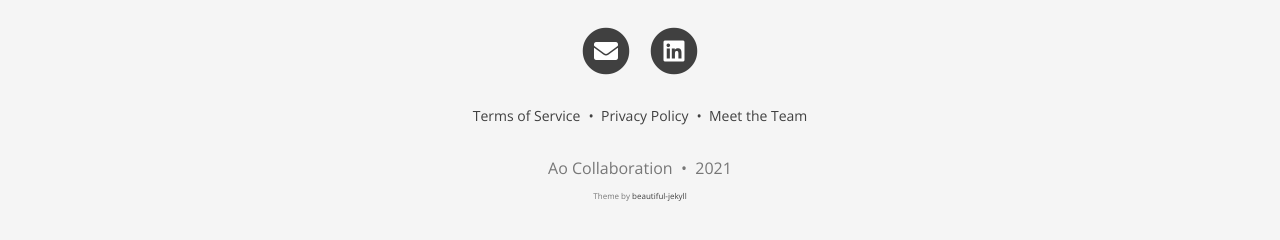
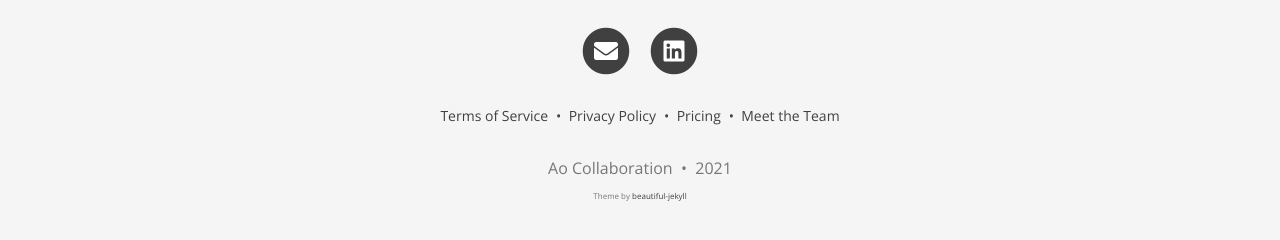
Before and after one commit to Ao-Collaboration/Ao-Collaboration.github.io, a Jekyll site: the page built from index.md, in a window 1280 px wide and 900 px high, scrolled down 1397 px. Shown: the part 648-888 px from the top of the window. Built offline with Jekyll 4.4.1, drawn with Linux system fonts in a browser that asks for light colours; nearby versions of some CDN libraries; comment, search, counter and statistics services are not loaded.

Commit message:
Update _config.yml

```diff
--- a/_config.yml
+++ b/_config.yml
@@ -18,7 +18,9 @@ navbar-links:
 footer-links:
   Terms of Service: "termsofservice"
   Privacy Policy: "privacypolicy"
+  Pricing: "pricing"
   Meet the Team: "team"
+
 
 # --- Logo --- #
 
```
